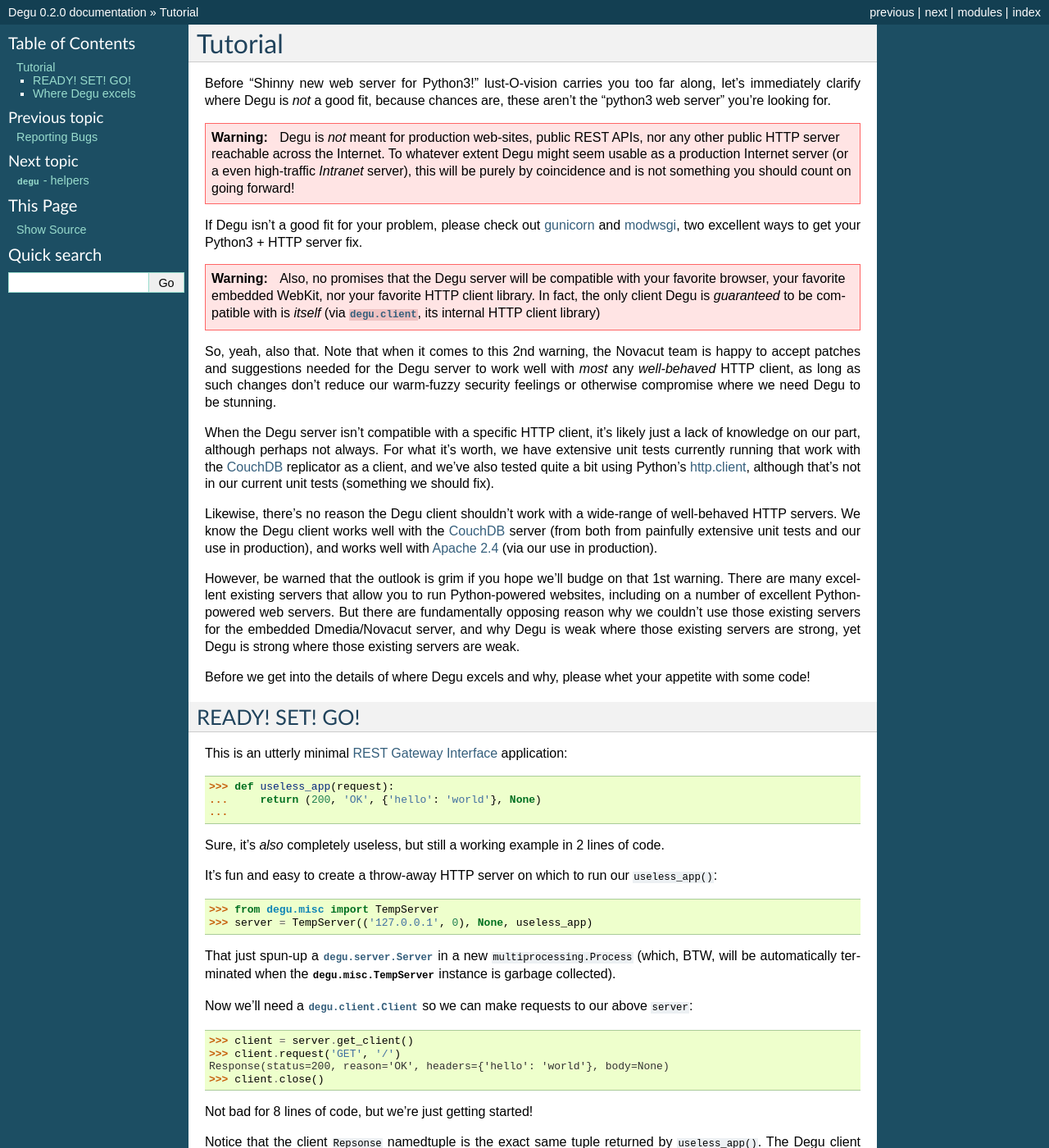
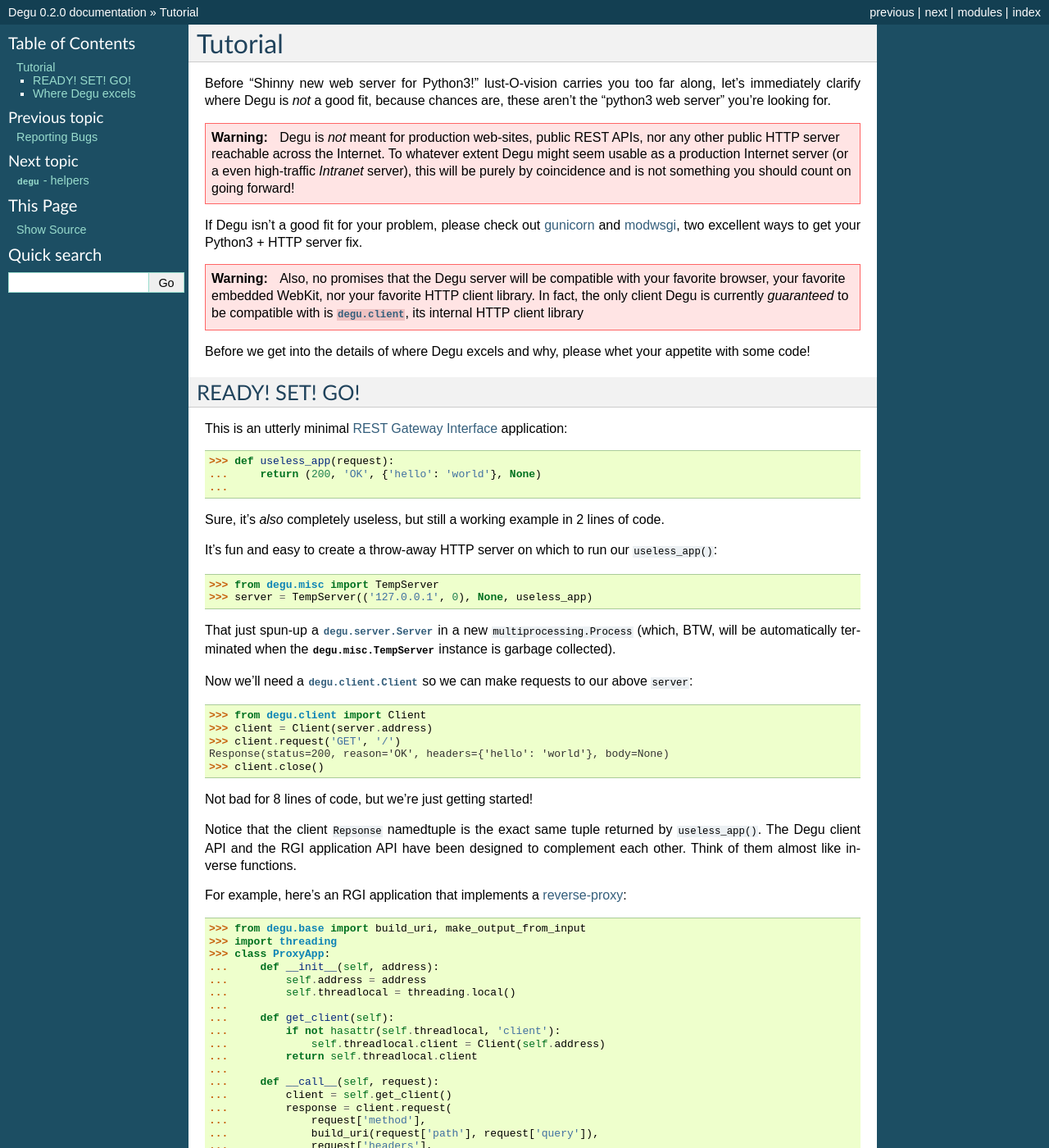
Before and after one commit to json420/degu, a Sphinx documentation site: the page built from doc/tutorial.rst, in a window 1280 px wide and 1400 px high. Shown: the whole window at 82% size. Built offline with Sphinx 7.4.7, drawn with Linux system fonts in a browser that asks for light colours; some of the changed text lies outside the part shown.

Commit message:
clean up and simplify tutorial.rst, removing lots of needless details

```diff
--- a/doc/tutorial.rst
+++ b/doc/tutorial.rst
@@ -20,34 +20,8 @@ If Degu isn't a good fit for your problem, please check out `gunicorn`_ and
 
     Also, no promises that the Degu server will be compatible with your favorite
     browser, your favorite embedded WebKit, nor your favorite HTTP client
-    library.  In fact, the only client Degu is *guaranteed* to be compatible
-    with is *itself* (via :mod:`degu.client`, its internal HTTP client library)
-
-So, yeah, also that.  Note that when it comes to this 2nd warning, the Novacut
-team is happy to accept patches and suggestions needed for the Degu server to
-work well with *most* any *well-behaved* HTTP client, as long as such changes
-don't reduce our warm-fuzzy security feelings or otherwise compromise where we
-need Degu to be stunning.
-
-When the Degu server isn't compatible with a specific HTTP client, it's likely
-just a lack of knowledge on our part, although perhaps not always.  For what
-it's worth, we have extensive unit tests currently running that work with the
-`CouchDB`_ replicator as a client, and we've also tested quite a bit using
-Python's `http.client`_, although that's not in our current unit tests
-(something we should fix).
-
-Likewise, there's no reason the Degu client shouldn't work with a wide-range of
-well-behaved HTTP servers.  We know the Degu client works well with the
-`CouchDB`_ server (from both from painfully extensive unit tests and our use in
-production), and works well with `Apache 2.4`_ (via our use in production).
-
-However, be warned that the outlook is grim if you hope we'll budge on that
-1st warning.  There are many excellent existing servers that allow you to run
-Python-powered websites, including on a number of excellent Python-powered web
-servers.  But there are fundamentally opposing reason why we couldn't use those
-existing servers for the embedded Dmedia/Novacut server, and why Degu is weak
-where those existing servers are strong, yet Degu is strong where those existing
-servers are weak.
+    library.  In fact, the only client Degu is currently *guaranteed* to be
+    compatible with is :mod:`degu.client`, its internal HTTP client library
 
 Before we get into the details of where Degu excels and why, please whet your
 appetite with some code!
@@ -78,7 +52,8 @@ That just spun-up a :class:`degu.server.Server` in a new
 Now we'll need a :class:`degu.client.Client` so we can make requests to our
 above ``server``:
 
->>> client = server.get_client()
+>>> from degu.client import Client
+>>> client = Client(server.address)
 >>> client.request('GET', '/')
 Response(status=200, reason='OK', headers={'hello': 'world'}, body=None)
 >>> client.close()
@@ -86,29 +61,37 @@ Response(status=200, reason='OK', headers={'hello': 'world'}, body=None)
 Not bad for 8 lines of code, but we're just getting started!
 
 Notice that the client ``Repsonse`` namedtuple is the exact same tuple returned
-by ``useless_app()``.  The Degu client API carefully complements the RGI
-application API.  Think of them almost like inverse functions.
+by ``useless_app()``.  The Degu client API and the RGI application API have
+been designed to complement each other.  Think of them almost like inverse
+functions.
 
-Moving on up, this is a :doc:`rgi` application that implements a surprisingly
-complete and useful `reverse-proxy`_:
+For example, here's an RGI application that implements a `reverse-proxy`_:
 
 >>> from degu.base import build_uri, make_output_from_input
+>>> import threading
 >>> class ProxyApp:
-...     def __init__(self, client):
-...         self.client = client
+...     def __init__(self, address):
+...         self.address = address
+...         self.threadlocal = threading.local()
+...
+...     def get_client(self):
+...         if not hasattr(self.threadlocal, 'client'):
+...             self.threadlocal.client = Client(self.address)
+...         return self.threadlocal.client
 ...
 ...     def __call__(self, request):
-...         response = self.client.request(
+...         client = self.get_client()
+...         response = client.request(
 ...             request['method'],
 ...             build_uri(request['path'], request['query']),
 ...             request['headers'],
-...             make_output_from_input(request['body']),
+...             make_output_from_input(request['body'])
 ...         )
 ...         return (
 ...             response.status,
 ...             response.reason,
 ...             response.headers,
-...             make_output_from_input(response.body),
+...             make_output_from_input(response.body)
 ...         )
 ...
 
@@ -116,79 +99,32 @@ It's likewise fun and easy to create an *additional* throw-away HTTP server on
 which to run this ``ProxyApp``.
 
 However, this case is slightly more complicated as the RGI callable will be a
-``ProxyApp`` instance rather than a simple function.  So this time we'll need to
+``ProxyApp`` instance rather than a plain function.  So this time we'll need to
 specify a *build_func*:
 
 >>> def build_proxy_app(address):
-...     from degu.client import Client
-...     client = Client(address)
-...     return ProxyApp(client)
+...     return ProxyApp(address)
 ...
 
-Previously we passed a *build_func* of ``None`` in order to specify the default
-*build_func*, which takes a single argument, our ``useless_app()`` simple
-function (or any other simple function to be used as the RGI callable).
-
-In order to avoid subtle problems with pickling and un-pickling complex objects
-on their way to a new ``multiprocessing.Process``, the Degu API encourages us
-to pass only simple functions and simple data structures to a new process.  A
-good rule of thumb is to pass only JSON-serializable data structures, plus
-simple functions.
-
-.. note::
-
-    When is a function not "simple"?  We consider any dyed-in-the-wool Python
-    function (aka, not a method, not a callable instance) to be a "simple
-    function".  But the place to be careful is with decorators, which might
-    return your same simple function merely with a special attribute assigned,
-    but could likewise return a new class instance with your simple function as
-    an instance attribute, all depending on the decorator in question.
-
-    Degu itself doesn't do any hard enforcement of this either way, but Degu
-    does try to provide an API that makes the "right" thing feel like the
-    "natural" thing (even if it might funnel you toward the *correct*
-    destination with a lot of friendly road cones).
-
-Looked at another way, the Degu API encourages us *not* to import unnecessary
-modules in our application's main process, and *not* to create unnecessary
-resources in our main process (especially resources that will never be used in
-said main process).
-
-Which all might seem a bit odd, but remember, Degu is meant to be embedded in
-desktop and mobile applications.  During a given application's process lifetime,
-it might never need to start its embedded Degu server.  So please don't make
-that process's memory footprint needlessly larger!
-
-For example, thus far we haven't directly imported :mod:`degu.client`, which you
-can see ``build_proxy_app()`` lazily imports in its function scope.  The new
-process just needs to be passed an *address* tuple, not an actual
-:class:`degu.client.Client` instance.
+In order to avoid subtle problems when pickling and un-pickling complex objects
+on their way to a new ``multiprocessing.Process``, it's best to pass only
+functions and simple data structures to a new process (although this isn't a
+strict requirement).
 
 Anyway, for even more fun, we'll bind this 2nd HTTP server to the IPv6 loopback
 address:
 
->>> proxy_server = TempServer(('::1', 0, 0, 0), build_proxy_app, client.address)
+>>> proxy_server = TempServer(('::1', 0, 0, 0), build_proxy_app, server.address)
 
 As before, we'll need a suitable :class:`degu.client.Client` so we can make
 requests to our ``proxy_server``:
 
->>> proxy_client = proxy_server.get_client()
+>>> proxy_client = Client(proxy_server.address)
 >>> proxy_client.request('GET', '/')
 Response(status=200, reason='OK', headers={'hello': 'world'}, body=None)
 >>> proxy_client.close()
 
-In these mere 36 lines, we:
-
-    * Defined a simple (though useless) RGI app
-    * Created a destination server running the above app
-    * Created an HTTP client that can connect to the above server
-    * Defined a darn near complete reverse-proxy RGI app
-    * Created a 2nd server running the above reverse-proxy app
-    * Created a 2nd client that can connect to the above proxy server
-    * Made a request to the proxy server, onto the destination server, with a
-      response moving all the way back up to out outer proxy client
-
-Good enough for government work, and then some!
+Not bad for 43 lines of code.
 
 
 
```
